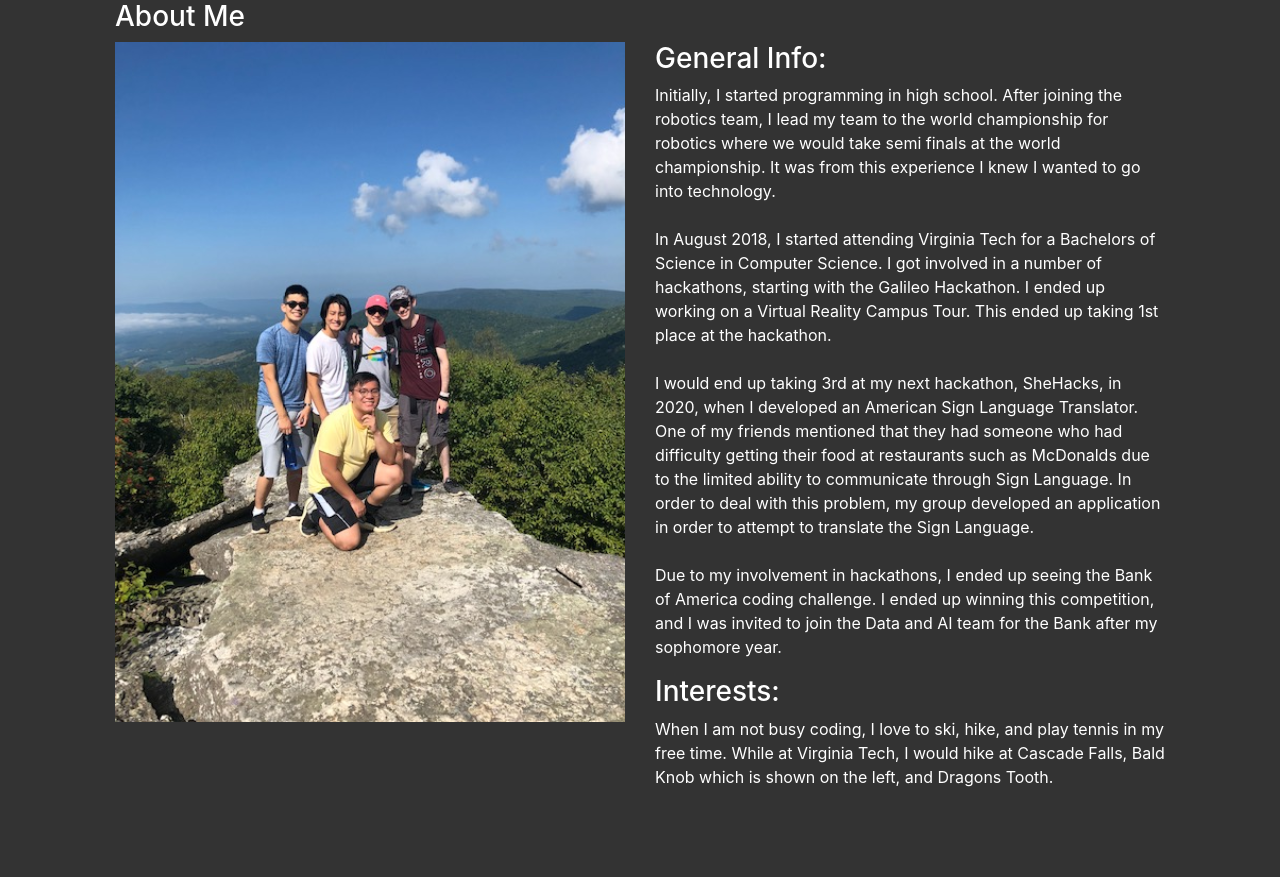
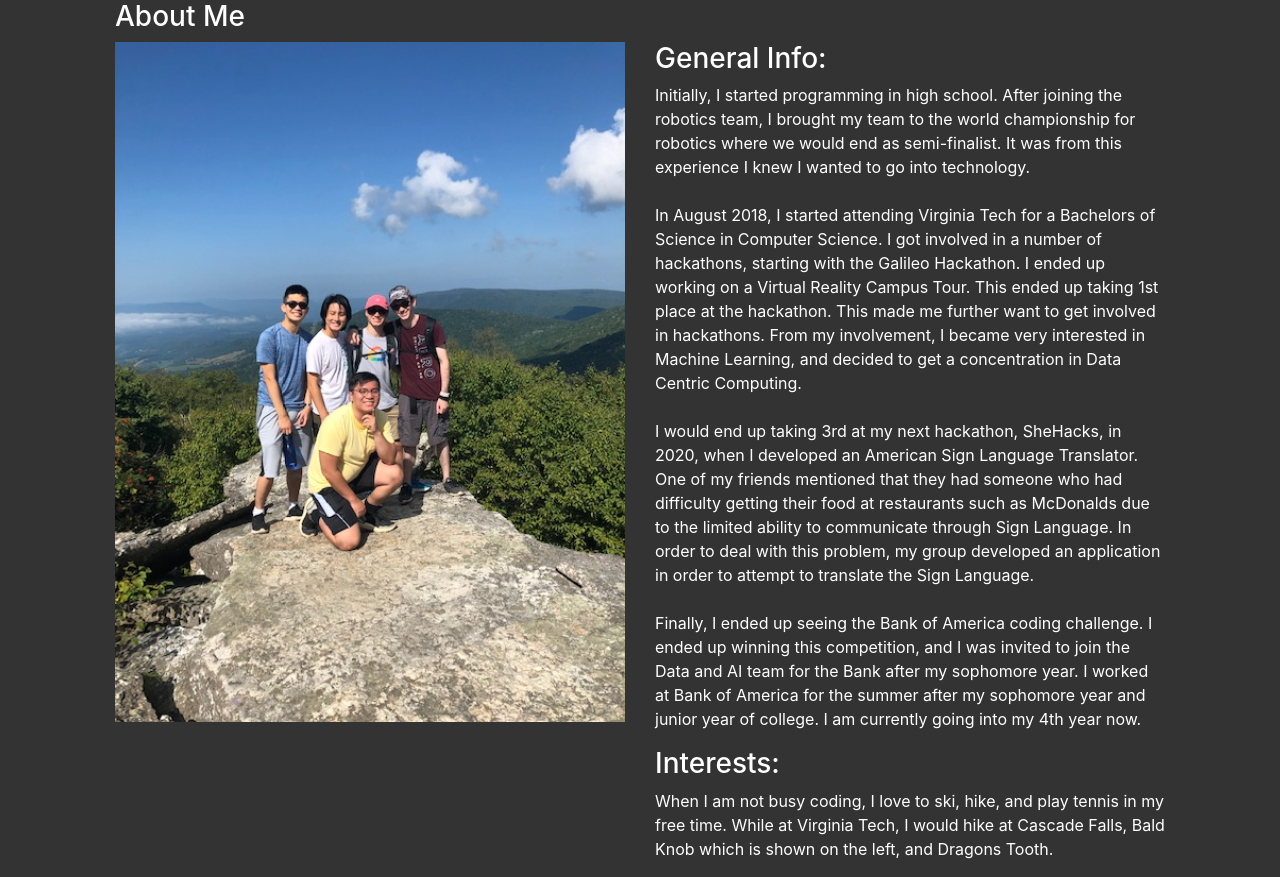
Before and after one commit to randor12/RyanWebsite, a Flask app: page /about in a window 1280 px wide. Shown: the part 56-933 px from the top of the page. Before the commit the page ends 843 px from the top, so only its background shows below. Run offline with Flask 2, Linux system fonts and the light colour scheme; some libraries are stand-ins or nearby versions.

Commit message:
updated about page

```diff
--- a/templates/about.html
+++ b/templates/about.html
@@ -18,13 +18,12 @@
             <h3>General Info:</h3>
             <p>
                 Initially, I started programming in high school. After joining the robotics team,
-                I lead my team to the world championship for robotics where we would take semi finals
-                at the world championship. It was from this experience I knew I wanted to go into technology.
+                I brought my team to the world championship for robotics where we would end as semi-finalist. It was from this experience I knew I wanted to go into technology.
                 <br>
                 <br>
                 In August 2018, I started attending Virginia Tech for a Bachelors of Science in Computer Science.
                 I got involved in a number of hackathons, starting with the Galileo Hackathon. I ended up working on
-                a Virtual Reality Campus Tour. This ended up taking 1st place at the hackathon.
+                a Virtual Reality Campus Tour. This ended up taking 1st place at the hackathon. This made me further want to get involved in hackathons. From my involvement, I became very interested in Machine Learning, and decided to get a concentration in Data Centric Computing.
                 <br>
                 <br>
                 I would end up taking 3rd at my next hackathon, SheHacks, in 2020, when I developed an American Sign Language Translator. One
@@ -33,8 +32,8 @@
                 my group developed an application in order to attempt to translate the Sign Language.
                 <br>
                 <br>
-                Due to my involvement in hackathons, I ended up seeing the Bank of America coding challenge. I ended up
-                winning this competition, and I was invited to join the Data and AI team for the Bank after my sophomore year.
+                Finally, I ended up seeing the Bank of America coding challenge. I ended up
+                winning this competition, and I was invited to join the Data and AI team for the Bank after my sophomore year. I worked at Bank of America for the summer after my sophomore year and junior year of college. I am currently going into my 4th year now.
             </p>
             <h3>Interests:</h3>
             <p>
```
